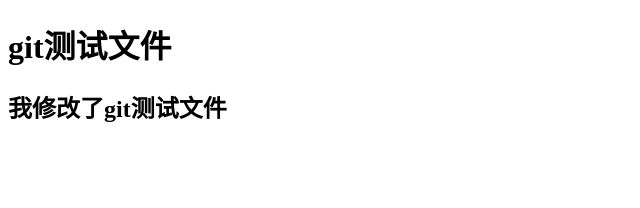
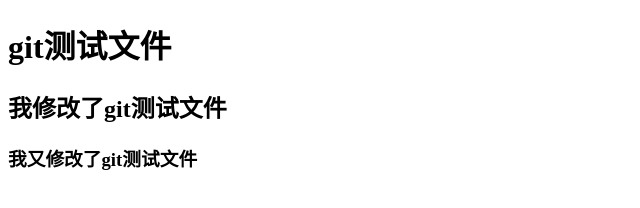
Before and after one commit to ShaoFengZhang/gittest, a plain HTML site: page index.html in a window 1280 px wide. Shown: the whole page, without its empty margins (0-640 px from the left). Drawn offline with Linux system fonts and the light colour scheme.

Commit message:
添加了h3标签

```diff
--- a/index.html
+++ b/index.html
@@ -9,5 +9,6 @@
 <body>
     <h1>git测试文件</h1>
     <h2>我修改了git测试文件</h2>
+    <h3>我又修改了git测试文件</h3>
 </body>
 </html>
```
